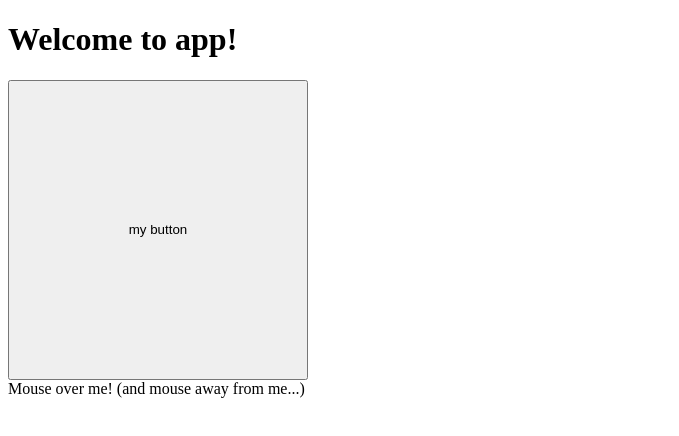
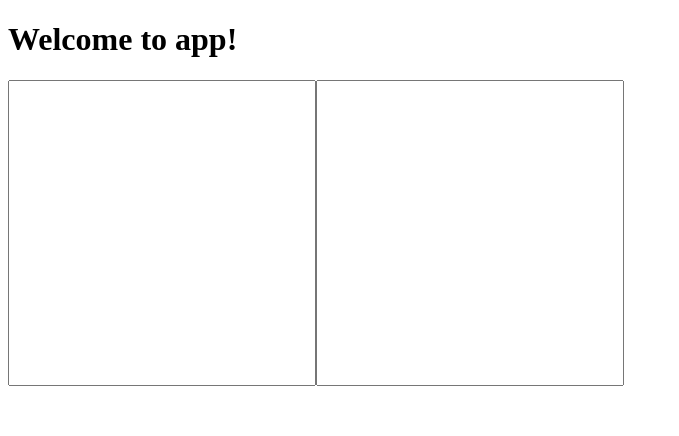
Before and after one commit to simonsimon9/HW10_Angular_AJAX, an Angular app: page / in a window 1280 px wide. Shown: the top 436 px of the page, without its empty margins (0-679 px from the left). Built offline with nearby package versions, Linux system fonts and the light colour scheme.

Commit message:
how $events work

```diff
--- a/src/app/app.component.html
+++ b/src/app/app.component.html
@@ -1,8 +1,5 @@
 <h1>
     Welcome to {{title}}!
     </h1>
-    <input type="submit" value="my button" (mouseenter)="myMouseEnter()">
-    <div ng-mouseleave="count = count + 1" ng-init="count=0">Mouse over me!
-        (and mouse away from me...)</div>
-
-     <div>{{mouseLog}}</div>
+    <input type='text' (keydown)="myKeyDown($event)">
+    <input type='text' (keyup)="myKeyUp($event)">
--- a/src/app/app.component.ts
+++ b/src/app/app.component.ts
@@ -6,9 +6,13 @@ styleUrls: ['./app.component.css']
 })
 export class AppComponent {
   title = 'app';
-  mouseLog = "";
-  myMouseEnter() {
-  console.log("Mouse entered!")
-  this.mouseLog+= "entered!"
+  myKeyDown(event:any) {
+  console.log(event)
+  console.log(event.key)
+  }
+
+  myKeyUp(event:any) {
+    console.log(event)
+    console.log(event.key)
+    }
 }
-}
```
